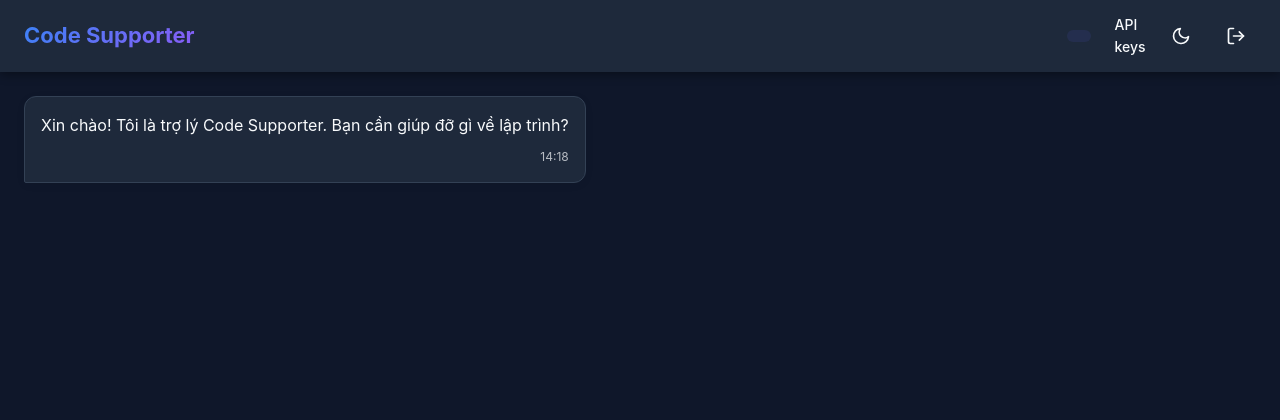
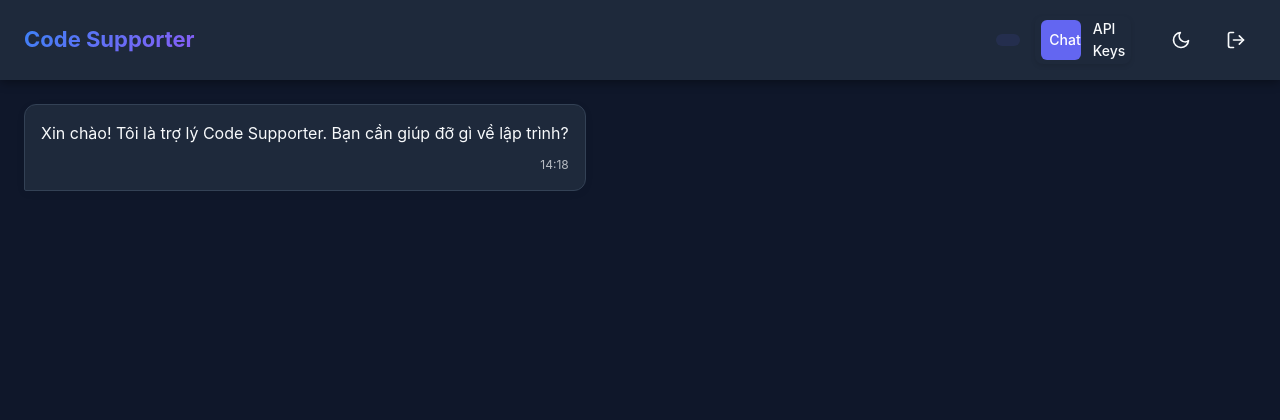
Before and after one commit to KhangChau12/code-supporter, a Flask app: template templates/chat.html in a window 1280 px wide. Shown: the top 420 px of the page. Run offline with Flask 3, Linux system fonts and the light colour scheme; the template is opened without the code that fills it, so the values that code supplies are empty; some libraries are stand-ins or nearby versions.

Commit message:
new style for header

```diff
--- a/static/css/style.css
+++ b/static/css/style.css
@@ -773,3 +773,56 @@ footer {
     width: 28px;
     height: 28px;
 }
+
+.nav-buttons {
+    display: flex;
+    margin-right: 15px;
+    background-color: var(--secondary-bg);
+    border-radius: 8px;
+    padding: 4px;
+    box-shadow: 0 2px 5px rgba(0, 0, 0, 0.1);
+}
+
+.nav-link {
+    display: flex;
+    align-items: center;
+    gap: 8px;
+    padding: 8px 12px;
+    border-radius: 6px;
+    color: var(--text-color);
+    text-decoration: none;
+    font-weight: 500;
+    transition: all 0.3s;
+    margin: 0 2px;
+}
+
+.nav-link:hover {
+    background-color: rgba(99, 102, 241, 0.1);
+    color: var(--primary-color);
+    transform: translateY(-1px);
+}
+
+.nav-link.active {
+    background-color: var(--primary-color);
+    color: white;
+}
+
+.nav-link svg {
+    width: 18px;
+    height: 18px;
+}
+
+.nav-text {
+    display: inline-block;
+    font-size: 14px;
+}
+
+@media (max-width: 768px) {
+    .nav-text {
+        display: none;
+    }
+
+    .nav-link {
+        padding: 8px;
+    }
+}
--- a/templates/chat.html
+++ b/templates/chat.html
@@ -18,14 +18,23 @@
             <div class="user-info">
                 <span id="username-display">{{ username }}</span>
 
-                <!-- Nút Admin -->
-                <a href="/admin" class="nav-link" title="Quản lý API Keys">
-                    <svg xmlns="http://www.w3.org/2000/svg" width="20" height="20" viewBox="0 0 24 24" fill="none" stroke="currentColor" stroke-width="2" stroke-linecap="round" stroke-linejoin="round">
-                        <rect x="3" y="11" width="18" height="11" rx="2" ry="2"></rect>
-                        <path d="M7 11V7a5 5 0 0 1 10 0v4"></path>
-                    </svg>
-                    <span class="nav-text">API keys</span>
-                </a>
+                <div class="nav-buttons">
+                    <!-- Nút Chat (trang hiện tại) -->
+                    <a href="/chat" class="nav-link active" title="Chat">
+                        <svg xmlns="http://www.w3.org/2000/svg" width="20" height="20" viewBox="0 0 24 24" fill="none" stroke="currentColor" stroke-width="2" stroke-linecap="round" stroke-linejoin="round">
+                            <path d="M21 15a2 2 0 0 1-2 2H7l-4 4V5a2 2 0 0 1 2-2h14a2 2 0 0 1 2 2z"></path>
+                        </svg>
+                        <span class="nav-text">Chat</span>
+                    </a>
+
+                    <!-- Nút Admin/API Keys -->
+                    <a href="/admin" class="nav-link" title="Quản lý API Keys">
+                        <svg xmlns="http://www.w3.org/2000/svg" width="20" height="20" viewBox="0 0 24 24" fill="none" stroke="currentColor" stroke-width="2" stroke-linecap="round" stroke-linejoin="round">
+                            <path d="M21 2l-2 2m-7.61 7.61a5.5 5.5 0 1 1-7.778 7.778 5.5 5.5 0 0 1 7.777-7.777zm0 0L15.5 7.5m0 0l3 3L22 7l-3-3m-3.5 3.5L19 4"></path>
+                        </svg>
+                        <span class="nav-text">API Keys</span>
+                    </a>
+                </div>
 
                 <button id="theme-toggle" aria-label="Toggle theme">
                     <svg xmlns="http://www.w3.org/2000/svg" width="20" height="20" viewBox="0 0 24 24" fill="none" stroke="currentColor" stroke-width="2" stroke-linecap="round" stroke-linejoin="round">
```
Also changed, not shown: templates/admin.html (+19 -5 lines).
